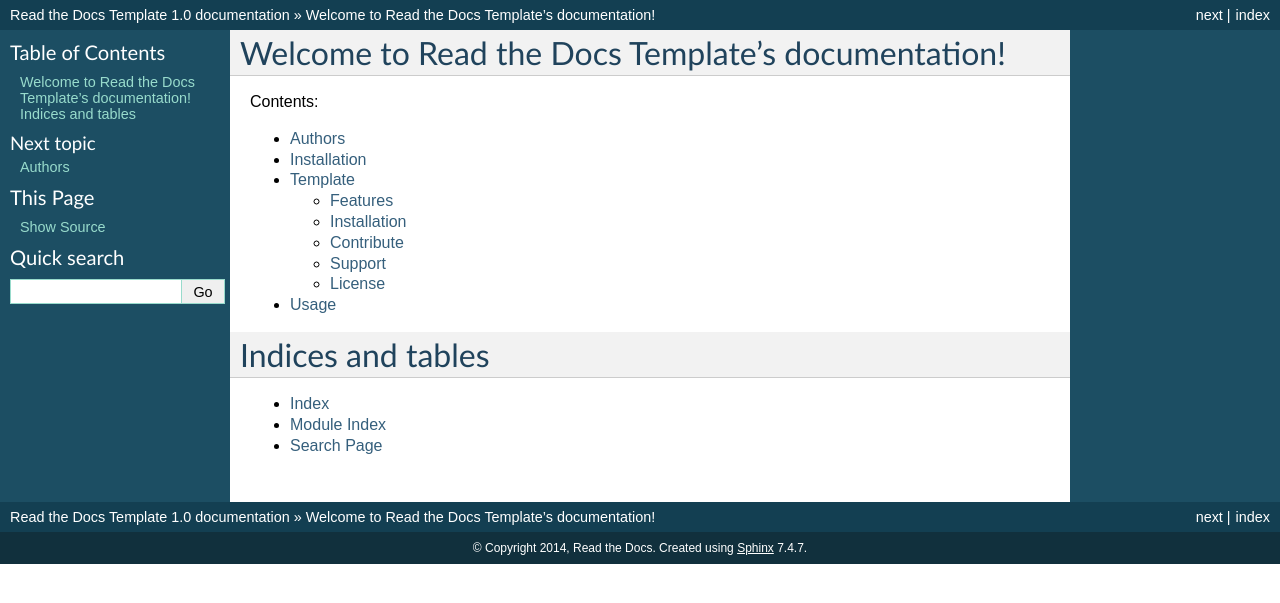
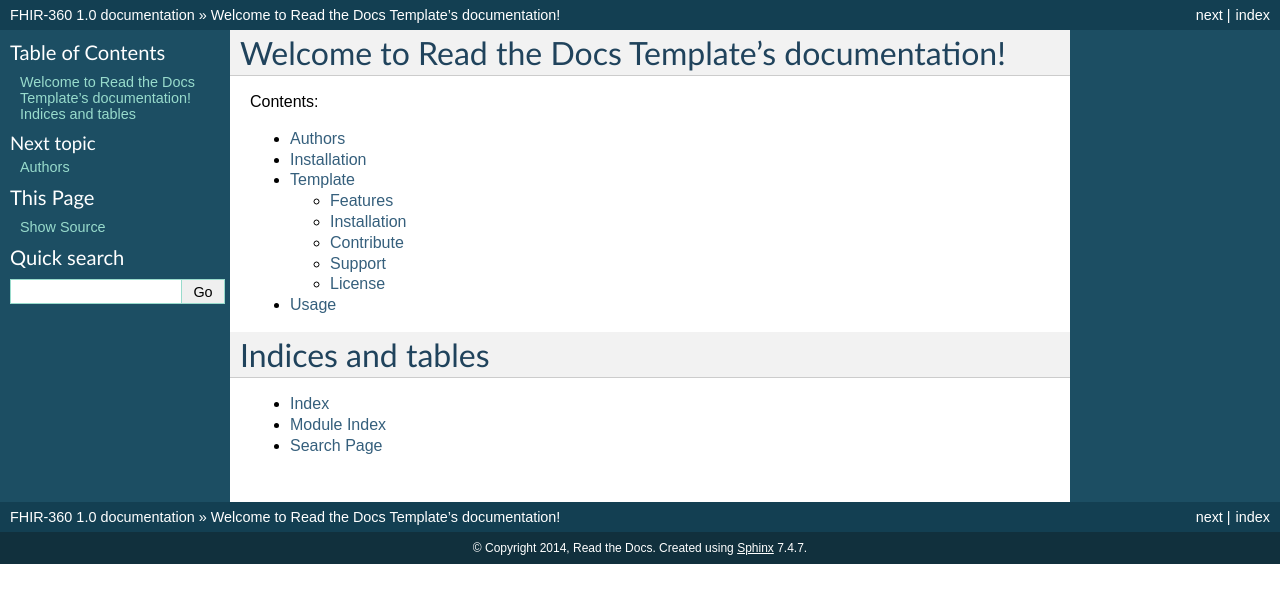
Before and after one commit to ansuman273/Data360-Docs, a Sphinx documentation site: the page built from docs/index.rst, in a window 1280 px wide. Shown: the top 603 px of the page. Built offline with Sphinx 7.4.7, drawn with Linux system fonts in a browser that asks for light colours.

Commit message:
Project name changed
Project name changed

```diff
--- a/docs/conf.py
+++ b/docs/conf.py
@@ -43,7 +43,7 @@
 master_doc = 'index'
 
 # General information about the project.
-project = u'Read the Docs Template'
+project = u'FHIR-360'
 copyright = u'2014, Read the Docs'
 
 # The version info for the project you're documenting, acts as replacement for
```
